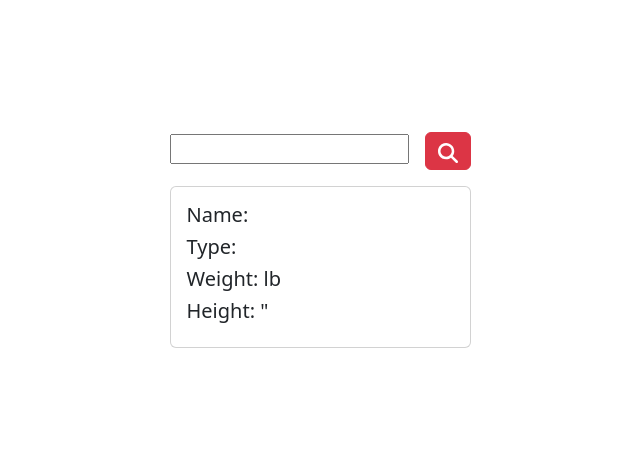
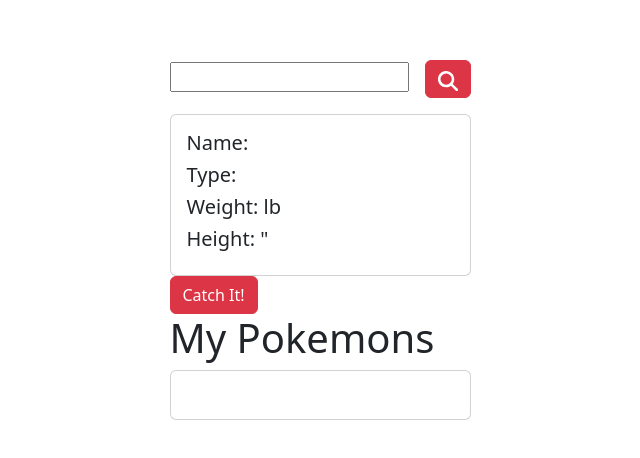
Before and after one commit to casalaspro/vue-pokedex, a Vue app: page / in a window 1280 px wide. Shown: the part 160-618 px from the top of the page, without its empty margins (320-960 px from the left). Built offline with nearby package versions, Linux system fonts and the light colour scheme.

Commit message:
ADD - AppButtonRemove half_toggle, AppLocalList

```diff
--- a/src/App.vue
+++ b/src/App.vue
@@ -1,19 +1,27 @@
 <script>
 import AppSearchBar from './components/AppSearchBar.vue';
 import AppShowData from './components/AppShowData.vue';
+import AppButtonAddRemove from './components/AppButtonAddRemove.vue';
+import AppLocalList from './components/AppLocalList.vue';
+
 
 export default {
   data() {
     return {
       pokemon: undefined,
+      isPokemonWild: null,
       test: {
         pino: 'landi'
-      }
+      },
+      myPokemons: [],
+      howManyReload: 1,
     }
   },
   components: {
     AppSearchBar,
-    AppShowData
+    AppShowData,
+    AppButtonAddRemove,
+    AppLocalList
   },
   props:{
 
@@ -21,7 +29,28 @@
   methods: {
     dataFromChild(fetch){
       this.pokemon = fetch;
+      this.isPokemonWild = true;
       console.log(this.pokemon);
+    },
+    ketchumAction(signal){
+      if(this.isPokemonWild ==! null){
+        if(this.isPokemonWild){
+          // i add a pokemon to the pokemon list
+          this.myPokemons.push(this.pokemon);
+          // i set differently the cpokemon condition
+          this.isPokemonWild = signal;
+          // myPokemons works
+          // console.log(this.myPokemons);
+          // i convert json in string
+          const myString = JSON.stringify(this.myPokemons);
+          // i save the string inside localStorage
+          localStorage.setItem('myPokemons', myString);
+          console.log('La stringa salavata: ', localStorage.getItem('myPokemons'));
+          this.howManyReload ++;
+          // console.log('La mia stringa ',myString);
+        }
+      }
+      console.log('hai cliccato da add-remove!', signal);
     }
   },
   mounted(){
@@ -37,7 +66,10 @@
     <div class="components">
       <AppSearchBar @data-to-parent="dataFromChild"/>
       <AppShowData v-bind:data="pokemon"/>
-    <!-- <h1>Prova: {{ test.pino }}</h1> -->
+      <AppButtonAddRemove v-bind:isWild="isPokemonWild" @catch-or-free="ketchumAction" />
+      <!-- i sat the key because i reload the component each time i make +1 -->
+       <!-- each time the component is reload it will update te files from localStorage -->
+      <AppLocalList :key="howManyReload" />
     </div>
   </div>
 
--- /dev/null
+++ b/src/components/AppButtonAddRemove.vue
@@ -0,0 +1,37 @@
+<script>
+export default {
+  data() {
+    return {
+      wild: null,
+    }
+  },
+  components: {
+
+  },
+  props:{
+    isWild : Boolean
+  },
+  emits:[
+    'catch-or-free'
+  ],
+  methods: {
+    catchOrFree(isWild){
+      this.wild = isWild;
+      this.$emit('catch-or-free', this.wild);
+      // console.log('hai cliccato dentro');
+      // console.log('isWild?', isWild);
+    }
+  },
+  mounted(){
+
+  }
+}
+</script>
+
+<template>
+  <button @click="catchOrFree(isWild)" class="btn btn-danger" type="submit"><span v-if="wild === true || wild === null">Catch It!</span ><span v-else>Set It free!</span></button>
+</template>
+
+<style scoped>
+
+</style>
--- /dev/null
+++ b/src/components/AppLocalList.vue
@@ -0,0 +1,53 @@
+<script>
+export default {
+  data() {
+    return {
+      myList: null,
+    }
+  },
+  components: {
+
+  },
+  props:{
+
+  },
+  methods: {
+    checkPokemons(){
+      if(localStorage.getItem('myPokemons') !== null){
+        let updatedListString = localStorage.getItem('myPokemons');
+        let updatedListObject = JSON.parse(updatedListString);
+        this.myList = updatedListObject;
+        console.log('la mia lista', this.myList)
+      }else{
+        console.log('control went wrong');
+      }
+      // console.log('controllo dalla lista', localStorage.getItem('myPokemons') !== null);
+
+    }
+  },
+  mounted(){
+    this.checkPokemons();
+  }
+}
+</script>
+
+<template>
+  <h1>My Pokemons</h1>
+
+  <div class="card">
+    <div class="card-body">
+      <table class="table table-striped">
+        <tr v-for="pokemon in myList">
+          <td>{{ pokemon.name }}</td>
+        </tr>
+      </table>
+      <!-- <div class="my-list">
+        <h1 v-for="pokemon in myList" >{{ pokemon.name }}</h1>
+      </div> -->
+    </div>
+  </div>
+</template>
+
+<style scoped>
+
+</style>
--- a/src/components/AppSearchBar.vue
+++ b/src/components/AppSearchBar.vue
@@ -9,7 +9,9 @@
       fetch: [],
     }
   },
-  emits:['data-to-parent'],
+  emits:[
+    'data-to-parent'
+  ],
   components: {
 
   },
```
